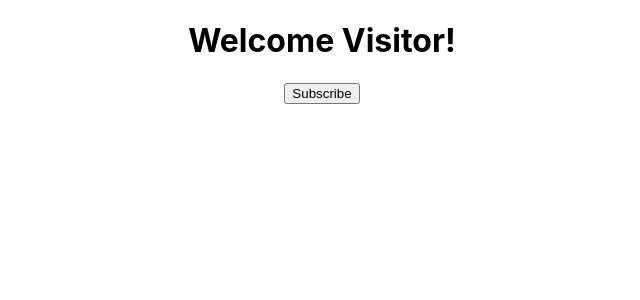
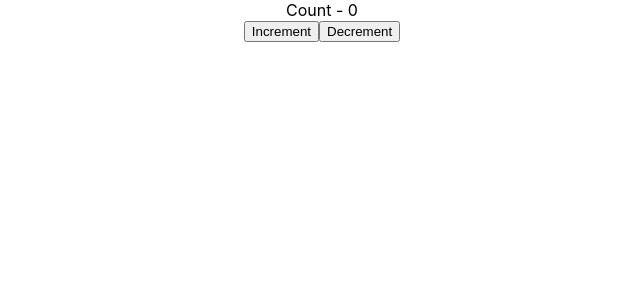
Before and after one commit to madiha-m/React, a React (Create React App) app in the folder basics/: page / in a window 1280 px wide. Shown: the top 300 px of the page, without its empty margins (318-958 px from the left). Built offline with nearby package versions, Linux system fonts and the light colour scheme.

Commit message:
setState with its params use

```diff
--- a/basics/src/App.js
+++ b/basics/src/App.js
@@ -4,12 +4,14 @@ import Greet from "../../basics/src/components/Greet";
 import Hi from "../../basics/src/components/Hi";
 import Welcome from "../../basics/src/components/Welcome";
 import Message from "./components/Message";
+import Counter from "./components/Counter";
 // import Greet from "./components/Greet";
 
 function App() {
   return (
     <div className="App">
-      <Message />
+      <Counter />
+      {/* <Message /> */}
       {/* <Greet name="madiha." task=" Working now.">
         <p>This is children props</p>
       </Greet>
--- /dev/null
+++ b/basics/src/components/Counter.js
@@ -0,0 +1,62 @@
+import React, { Component } from "react";
+
+class Counter extends Component {
+  /*
+    1. track count value > count state will do this and bind it
+    2. incre,ment count value > use btn
+  */
+
+  constructor(props) {
+    super(props);
+    this.state = {
+      count: 0,
+    };
+  }
+
+  increment() {
+    /*
+    - only change in console not in UI for this use setState
+    - state can't modify directly, means not rerender comp
+    */
+    this.state.count = this.state.count + 1;
+    console.log(this.state.count);
+  }
+  decrement() {
+    /*
+    - can't modify state directly but use setState, it render the comp
+    - calls to stState  are async
+    - set state has 2 parems:
+     1st setState
+     2nd call back fun
+
+    */
+    this.setState(
+      {
+        count: this.state.count + 1,
+      },
+      /*
+        - exe code only after state update > use callback fun
+      */
+      () => {
+        console.log("callback value: ", this.state.count);
+      }
+    );
+    /*
+    console called before setState
+    coming from sync
+     */
+    console.log(this.state.count);
+  }
+
+  render() {
+    return (
+      <div>
+        <div>Count - {this.state.count}</div>
+        <button onClick={() => this.increment()}>Increment</button>
+        <button onClick={() => this.decrement()}>Decrement</button>
+      </div>
+    );
+  }
+}
+
+export default Counter;
```
